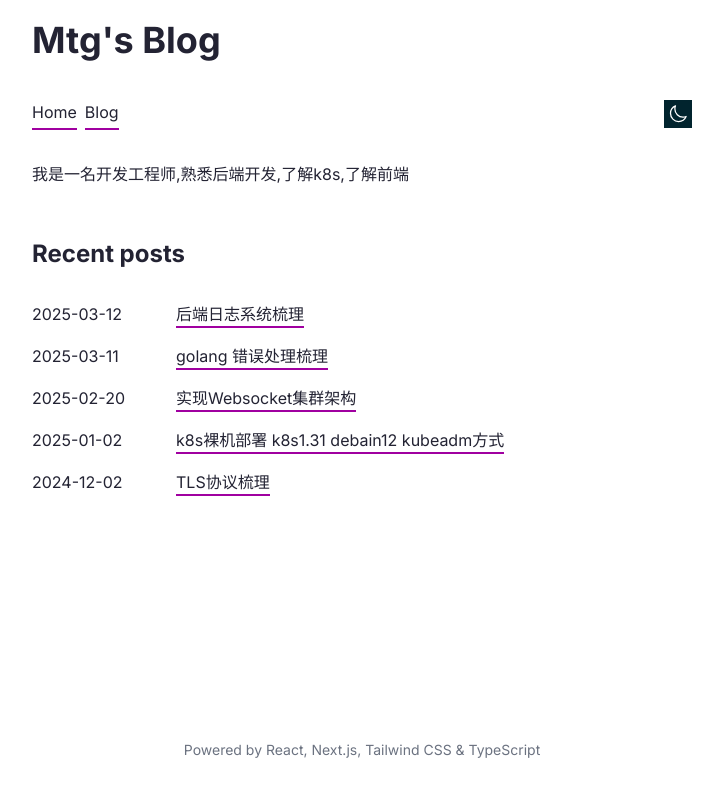
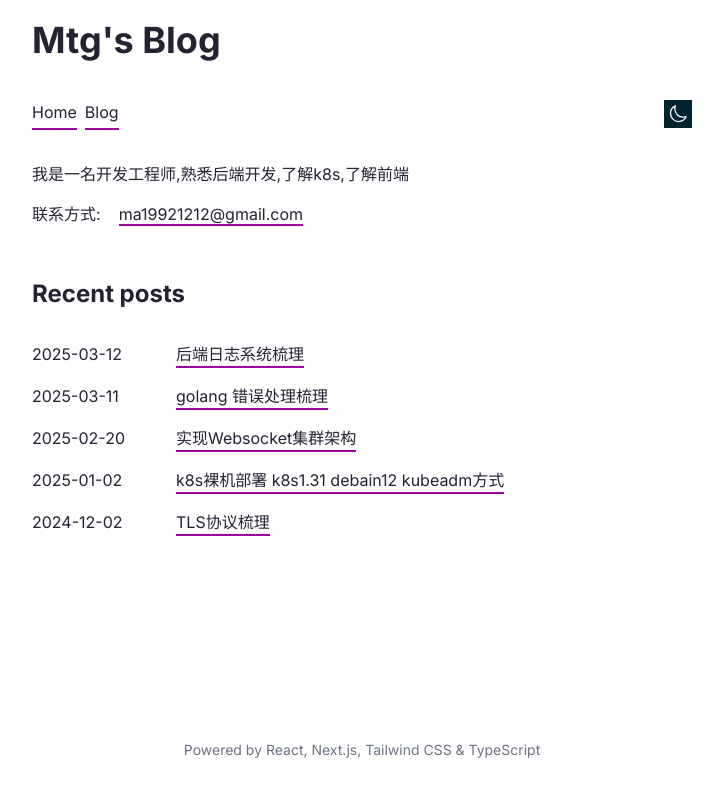
Before and after one commit to mtgnorton/nextjsblog, a Next.js app: page / in a window 1280 px wide. Shown: the top 796 px of the page, without its empty margins (278-1001 px from the left). Built offline with nearby package versions, Linux system fonts and the light colour scheme; a web font is replaced by a local one.

Commit message:
feat(profile): 完善个人简介，添加联系方式邮箱链接

```diff
--- a/app/ui/components/profile.tsx
+++ b/app/ui/components/profile.tsx
@@ -3,8 +3,19 @@
 
 export default function Profile() {
   return (
-    <div className="flex  gap-4 py-3">
-        我是一名开发工程师,熟悉后端开发,了解k8s,了解前端
+    <div className="flex flex-col gap-4 py-3">
+      <div>
+      我是一名开发工程师,熟悉后端开发,了解k8s,了解前端
+      </div>
+       <div>
+       联系方式: &nbsp; &nbsp;
+        <a
+          href="mailto:ma19921212@gmail.com"
+          className="text-link border-b-2 border-b-underline hover:text-hover"
+        >
+        ma19921212@gmail.com
+        </a>
+       </div>
     </div>
   );
 }
```
